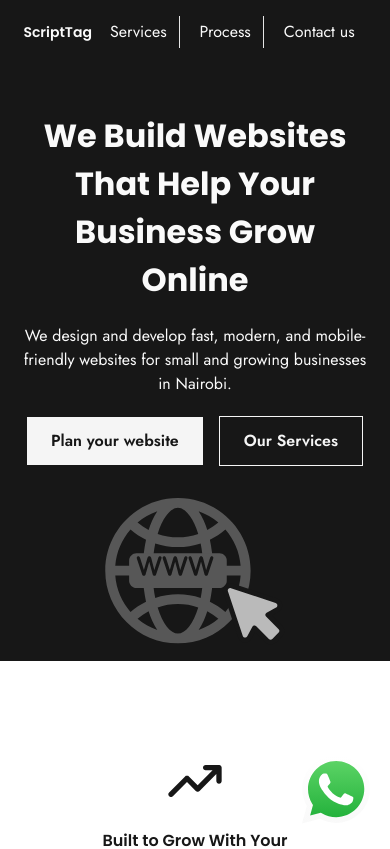
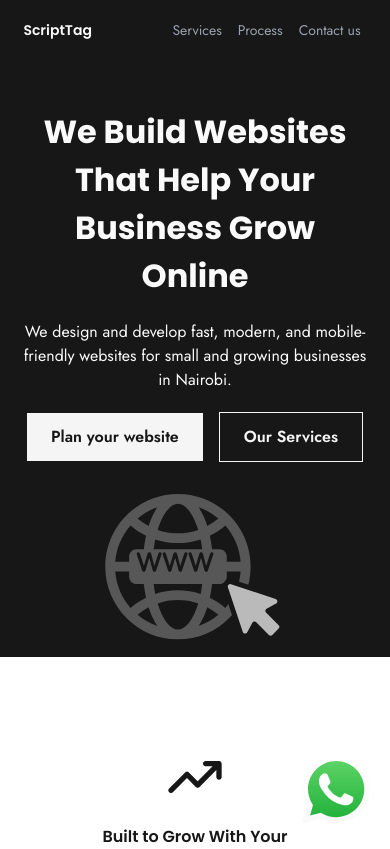
Before and after one commit to alphy1027/scripttag, a Next.js app: page / in a window 390 px wide. Shown: the top 849 px of the page. Built offline with nearby package versions, Linux system fonts and the light colour scheme; no server answers.

Commit message:
fixed navlink scrolling to section bug

```diff
--- a/src/app/home/sections/ContactForm.tsx
+++ b/src/app/home/sections/ContactForm.tsx
@@ -40,7 +40,8 @@ export default function ContactForm() {
   };
 
   return (
-    <SectionWrapper id="#contact">
+    <section id="contact">
+      <SectionWrapper>
         <div className="w-full mx-auto max-w-md">
           <form onSubmit={handleSubmit(onSubmit)}>
             <FieldGroup>
@@ -90,5 +91,6 @@ export default function ContactForm() {
           </form>
         </div>
       </SectionWrapper>
+    </section>
   );
 }
--- a/src/app/home/sections/process/WorkingProcess.tsx
+++ b/src/app/home/sections/process/WorkingProcess.tsx
@@ -5,7 +5,8 @@ import ProcessCard from "./components/ProcessCard";
 
 export default function WorkingProcess() {
   return (
-    <SectionWrapper id="#process" className="flex flex-col gap-6">
+    <section id="process">
+      <SectionWrapper className="flex flex-col gap-6">
         <SectionHeading>Our simple working process</SectionHeading>
         <div className="flex flex-wrap items-center justify-center gap-4 md:gap-6">
           {process.map((process) => (
@@ -15,5 +16,6 @@ export default function WorkingProcess() {
           ))}
         </div>
       </SectionWrapper>
+    </section>
   );
 }
--- a/src/app/home/sections/services/Services.tsx
+++ b/src/app/home/sections/services/Services.tsx
@@ -5,7 +5,8 @@ import ServiceCard from "./components/ServiceCard";
 
 export default function Services() {
   return (
-    <SectionWrapper id="#services" className="flex flex-col gap-6">
+    <section id="services">
+      <SectionWrapper className="flex flex-col gap-6">
         <SectionHeading>What we can do for your business</SectionHeading>
         <div className="flex flex-wrap items-center justify-center gap-4 md:gap-6">
           {services.map((service) => (
@@ -15,5 +16,6 @@ export default function Services() {
           ))}
         </div>
       </SectionWrapper>
+    </section>
   );
 }
--- a/src/components/layout/nav/Navbar.tsx
+++ b/src/components/layout/nav/Navbar.tsx
@@ -9,7 +9,7 @@ export const navLinks = [
 export default function Navbar() {
   return (
     <nav className="">
-      <ul className="flex flex-wrap justify-center items-center divide-x divide-border gap-2 w-fit">
+      <ul className="flex flex-wrap justify-center items-center gap-1 md:gap-2 w-fit">
         {navLinks.map((link) => (
           <li key={link.label} className="">
             <NavLink href={link.to} label={link.label} />
--- a/src/components/layout/nav/components/NavLink.tsx
+++ b/src/components/layout/nav/components/NavLink.tsx
@@ -7,7 +7,7 @@ export default function NavLink({ href, label }: NavLinkProps) {
   return (
     <a
       href={`#${href}`}
-      className="px-3 py-1 text-primary-foreground inline-block hover:scale-105 duration-200 ease-in"
+      className="px-1.5 md:px-3 text-sm md:text-base py-1 text-gray-400 inline-block hover:scale-105 duration-200 ease-in"
     >
       {label}
     </a>
--- a/src/components/shared/SectionWrapper.tsx
+++ b/src/components/shared/SectionWrapper.tsx
@@ -1,7 +1,7 @@
-import { ReactNode, type DetailedHTMLProps, type HTMLAttributes } from "react";
+import { ReactNode } from "react";
 import { twMerge } from "tailwind-merge";
 
-type SectionProps = DetailedHTMLProps<HTMLAttributes<HTMLElement>, HTMLElement> & {
+type SectionProps = {
   children: ReactNode;
   className?: string;
 };
```
Lines whose indentation alone changed are shown as unchanged.
